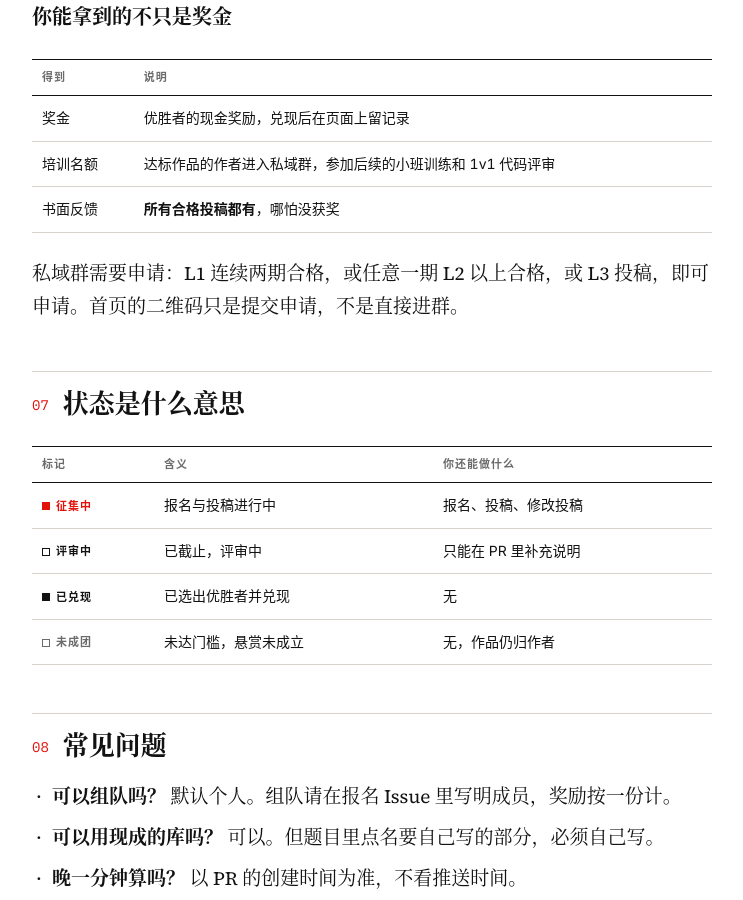
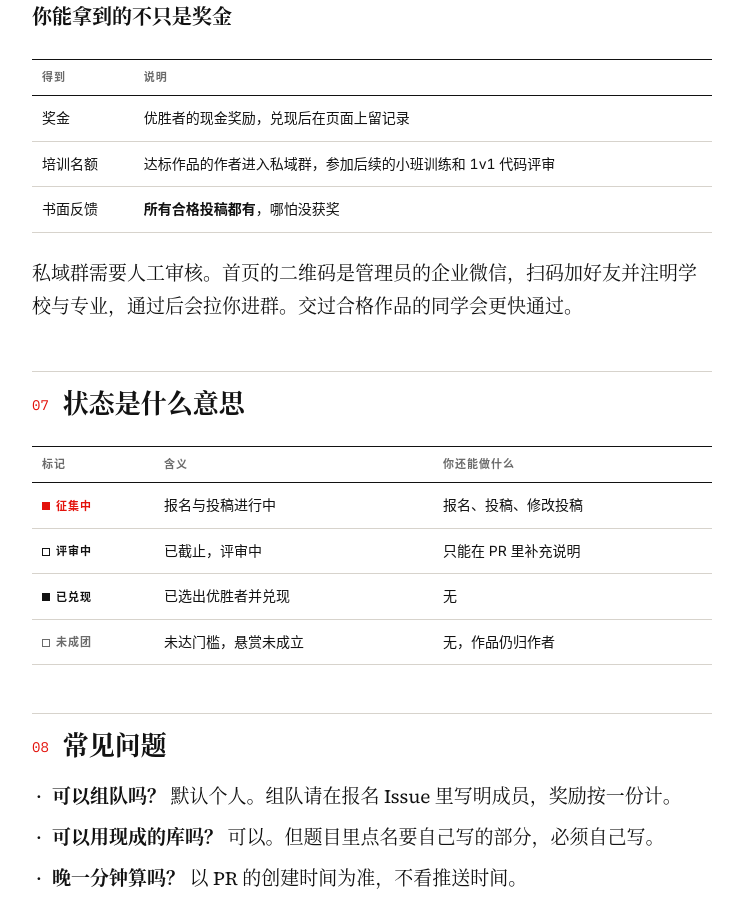
Before and after one commit to usingnow/prefde, a Jekyll site: the page built from faq.html, in a window 1280 px wide and 900 px high, scrolled down 2896 px. Shown: the whole window, without its empty margins (32-775 px from the left). Built offline with Jekyll 4.4.1, drawn with Linux system fonts in a browser that asks for light colours.

Commit message:
群二维码说明改为「申请加入群聊」，明确为企业微信人工审核

```diff
--- a/faq.html
+++ b/faq.html
@@ -102,7 +102,7 @@ permalink: /faq/
           </tbody>
         </table>
 
-        <p>私域群需要申请：L1 连续两期合格，或任意一期 L2 以上合格，或 L3 投稿，即可申请。首页的二维码只是提交申请，不是直接进群。</p>
+        <p>私域群需要人工审核。首页的二维码是管理员的企业微信，扫码加好友并注明学校与专业，通过后会拉你进群。交过合格作品的同学会更快通过。</p>
 
         <h2>状态是什么意思</h2>
 
--- a/index.html
+++ b/index.html
@@ -37,8 +37,8 @@ title: 当期悬赏
       <h2 class="side__title">私域群</h2>
       <figure class="qr">
         <img src="{{ '/assets/img/wechat-group.png' | relative_url }}"
-             alt="微信群二维码" width="200" height="200" loading="lazy">
-        <figcaption>扫码申请加入。注明学校与专业，有合格作品者优先。</figcaption>
+             alt="管理员企业微信二维码" width="200" height="200" loading="lazy">
+        <figcaption>申请加入群聊，请注明学校与专业。</figcaption>
       </figure>
     </aside>
   </div>
```
